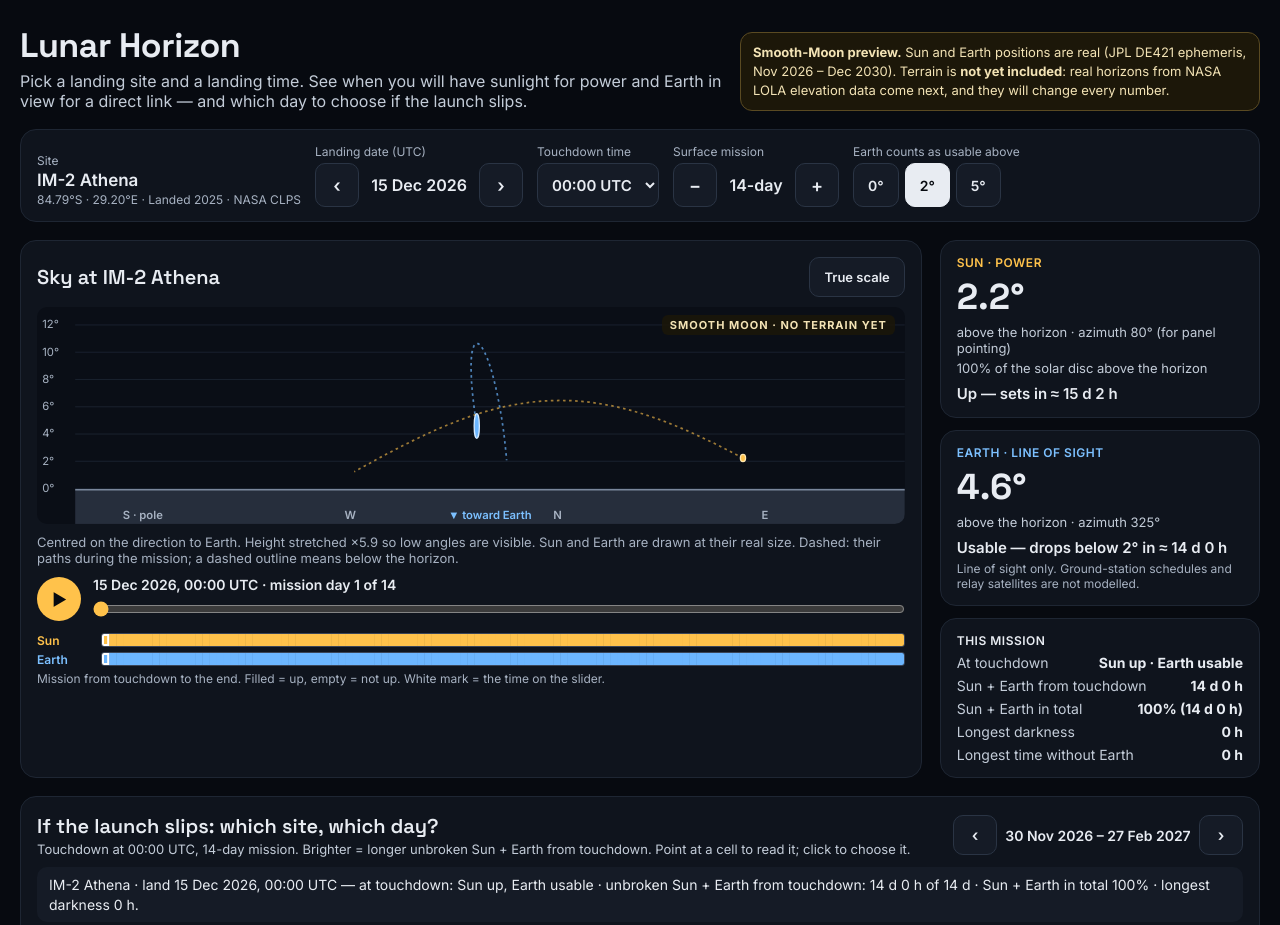
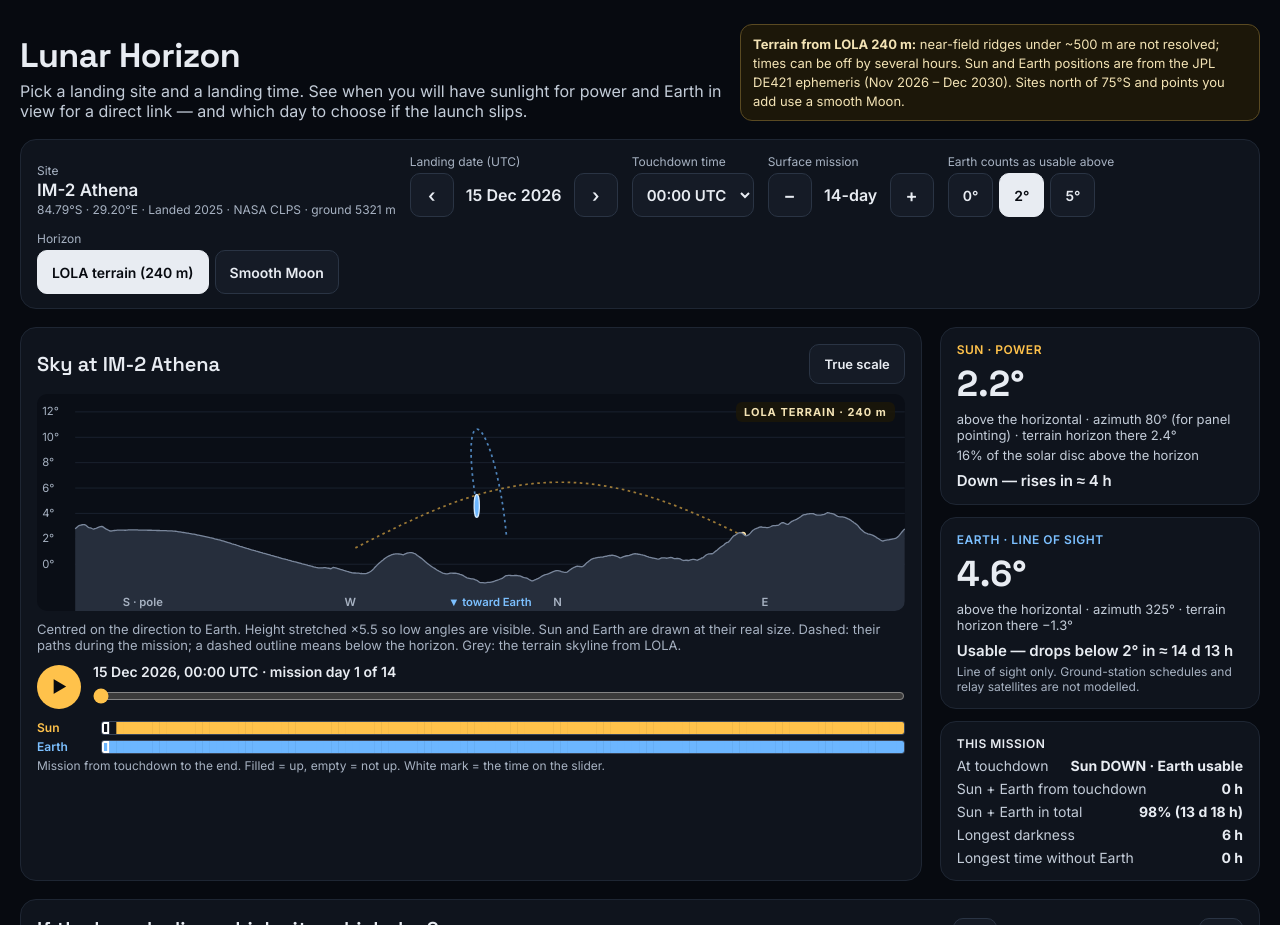
Before and after one commit to Mehrafruz/lunar-horizon, a plain HTML site: page docs/index.html in a window 1280 px wide. Shown: the top 925 px of the page. Drawn offline with Linux system fonts and the light colour scheme.

Commit message:
Use LOLA terrain on the page (step 4); add README
- Toggle "LOLA terrain (240 m) / Smooth Moon"; terrain is the default where a mask exists
- Sky view draws the terrain skyline; calendar, overview, readouts and mission summary use the masks
- Sites without a mask are marked "smooth Moon"
- Notice and "not modelled" texts updated for terrain
- README: what it does, live URL, pipeline, Horizons table, terrain method, limits, Use of AI, References

Co-Authored-By: Claude <noreply@anthropic.com>

```diff
--- a/docs/app.js
+++ b/docs/app.js
@@ -1,7 +1,7 @@
 // Written with assistance from Claude Code (Anthropic).
 // Lunar Horizon — page logic, ported from reference/prototype-v2.dc.html.
 // All geometry comes from sky-core.js; this file only does state, caching and drawing.
-import { SUN_R, discFrac, dip, computeSite, scoreTable, landingScore, hoursToCrossing, longestRun } from './sky-core.js';
+import { SUN_R, discFrac, dip, maskAt, computeSite, scoreTable, landingScore, hoursToCrossing, longestRun } from './sky-core.js';
 
 const H_OBS_M = 2;                     // panel/antenna height above the ground
 const DIP = dip(H_OBS_M / 1000);       // smooth-Moon horizon for that observer
@@ -18,17 +18,23 @@ const pad2 = (n) => String(n).padStart(2, '0');
 let E, N, STEP_H, SPD, START;
 let SITES = [];
 const custom = [];
-const st = { siteId: 'im2', day: 30, ws: null, hourIdx: 0, dur: 14, thr: 2, trueScale: false, t: 0, hover: null };
+const st = { siteId: 'im2', day: 30, ws: null, hourIdx: 0, dur: 14, thr: 2, trueScale: false, terrain: true, t: 0, hover: null };
 let timer = null;
 
 // ---------- caches ----------
 const seriesCache = new Map(), tableCache = new Map();
-const siteKey = (s) => s.lat.toFixed(4) + ',' + s.lon.toFixed(4);
+// A site uses its LOLA horizon mask when the terrain toggle is on and sites.json has one (south of 75°S).
+const useMask = (s) => st.terrain && !!s.mask_deg;
+const siteKey = (s) => s.lat.toFixed(4) + ',' + s.lon.toFixed(4) + (useMask(s) ? '|lola' : '');
 function series(s) {
   const k = siteKey(s);
-  // Smooth Moon only until step 4: sites.json already carries LOLA masks, but the page does not use them yet.
-  if (!seriesCache.has(k)) seriesCache.set(k, computeSite(E, { lat: s.lat, lon: s.lon }, H_OBS_M));
+  if (!seriesCache.has(k)) seriesCache.set(k, computeSite(E, useMask(s) ? s : { lat: s.lat, lon: s.lon }, H_OBS_M));
   return seriesCache.get(k);
+}
+const rangeCache = new Map();
+function maskRange(s) {
+  if (!rangeCache.has(s.id)) rangeCache.set(s.id, s.mask_deg.reduce((r, v) => [Math.min(r[0], v), Math.max(r[1], v)], [Infinity, -Infinity]));
+  return rangeCache.get(s.id);
 }
 function table(s, thr) {
   const k = siteKey(s) + '|' + thr;
@@ -101,7 +107,9 @@ function ring(ctx, x, y, w, h, inset, color) {
 function renderControls() {
   const s = curSite(), L0 = Lidx(st.day);
   $('siteName').textContent = s.name;
-  $('siteCoords').textContent = Math.abs(s.lat).toFixed(2) + '°' + (s.lat < 0 ? 'S' : 'N') + ' · ' + Math.abs(s.lon).toFixed(2) + '°' + (s.lon >= 0 ? 'E' : 'W') + ' · ' + s.tag;
+  $('siteCoords').textContent = Math.abs(s.lat).toFixed(2) + '°' + (s.lat < 0 ? 'S' : 'N') + ' · ' + Math.abs(s.lon).toFixed(2) + '°' + (s.lon >= 0 ? 'E' : 'W') + ' · ' + s.tag + (useMask(s) ? ' · ground ' + Math.round(s.h0_m) + ' m' : '');
+  for (const b of $('hzOpts').children) b.setAttribute('aria-pressed', String((b.dataset.v === 'lola') === st.terrain));
+  $('badge').textContent = useMask(s) ? 'LOLA TERRAIN · 240 m' : (st.terrain ? 'SMOOTH MOON · NO TERRAIN DATA HERE' : 'SMOOTH MOON');
   $('landingDate').textContent = dLabel(L0);
   $('dayPrev').disabled = st.day <= 0; $('dayNext').disabled = st.day >= lastDay();
   $('hourSel').value = String(st.hourIdx);
@@ -118,7 +126,7 @@ function renderControls() {
 let calKey = '', ovKey = '';
 function renderCalendar(force) {
   const sites = allSites(), s = curSite();
-  const key = [st.ws, st.day, s.id, st.thr, st.hourIdx, st.dur, sites.length].join('|');
+  const key = [st.ws, st.day, s.id, st.thr, st.hourIdx, st.dur, sites.length, st.terrain].join('|');
   if (!force && key === calKey) return;
   calKey = key;
 
@@ -131,7 +139,7 @@ function renderCalendar(force) {
     const b = document.createElement('button');
     b.type = 'button'; b.tabIndex = -1; b.className = 'site-btn' + (x.id === s.id ? ' sel' : '');
     b.innerHTML = '<span class="n"></span><span class="t"></span>';
-    b.firstChild.textContent = x.name; b.lastChild.textContent = x.tag;
+    b.firstChild.textContent = x.name; b.lastChild.textContent = x.tag + (st.terrain && !x.mask_deg ? ' · smooth Moon' : '');
     b.addEventListener('click', () => set({ siteId: x.id, t: 0 }));
     return b;
   }));
@@ -170,7 +178,7 @@ function drawCalendar() {
 // Week overview for the selected site (best touchdown in each week), cached per site/scenario.
 let ovVals = [];
 function renderOverview(force) {
-  const s = curSite(), key = [s.id, st.thr, st.hourIdx, st.dur].join('|');
+  const s = curSite(), key = [s.id, st.thr, st.hourIdx, st.dur, st.terrain].join('|');
   if (force || key !== ovKey) {
     ovKey = key;
     const weeks = Math.floor((lastDay() + 1) / 7);
@@ -180,7 +188,7 @@ function renderOverview(force) {
     while (w < weeks) {
       const y0 = dateAt(w * 7 * SPD).getUTCFullYear(); let m = 0;
       while (w + m < weeks && dateAt((w + m) * 7 * SPD).getUTCFullYear() === y0) m++;
-      yt.push('<span style="left:' + (w / weeks * 100) + '%;width:' + (m / weeks * 100) + '%">' + (m >= 6 ? y0 : '') + '</span>');
+      yt.push('<span style="left:' + (w / weeks * 100) + '%;width:' + (m / weeks * 100) + '%">' + (m >= 10 ? y0 : '') + '</span>');
       w += m;
     }
     $('yearTicks').innerHTML = yt.join('');
@@ -224,8 +232,10 @@ function renderNow() {
     if (S.sEl[q] > -2) hi = Math.max(hi, S.sEl[q] + 0.6);
     if (S.eEl[q] > -2) hi = Math.max(hi, S.eEl[q] + S.eR[q] + 0.4);
   }
+  const mask = useMask(s) ? s.mask_deg : null;
+  if (mask) { const [mMin, mMax] = maskRange(s); lo = Math.min(lo, mMin - 0.5); hi = Math.max(hi, mMax + 0.5); }
   let vy, ex;
-  if (st.trueScale) { vy = pxDeg; ex = 1; lo = -2; } else { vy = Math.min(14 * pxDeg, 205 / (hi - lo)); ex = vy / pxDeg; }
+  if (st.trueScale) { vy = pxDeg; ex = 1; lo = Math.min(lo, -2); } else { vy = Math.min(14 * pxDeg, 205 / (hi - lo)); ex = vy / pxDeg; }
   const Y = (el) => 225 - (el - lo) * vy;
   const Xa = (az) => X0 + (wrapRel(az, centre) + 180) * pxDeg;
   // Mission paths, broken where they cross the ±180° seam of the panorama.
@@ -256,9 +266,17 @@ function renderNow() {
   const earth = 'cx="' + Xa(S.eAz[iNow]).toFixed(1) + '" cy="' + Math.max(4, Y(S.eEl[iNow])).toFixed(1) + '" rx="' + rx(S.eR[iNow]) + '" ry="' + ry(S.eR[iNow]) + '"';
   if (earthUp) svg.push('<ellipse ' + earth + ' fill="#6CB6FF" stroke="#D4EAFF" stroke-width="1.5"/>');
   if (sunUp) svg.push('<ellipse ' + sun + ' fill="#FFC24B" stroke="#FFE7B0" stroke-width="1.5"/>');
-  const groundY = Math.min(240, Y(DIP));
-  svg.push('<rect x="44" y="' + groundY.toFixed(1) + '" width="956" height="' + (250 - groundY).toFixed(1) + '" fill="#262E3C"/>');
-  svg.push('<line x1="44" x2="1000" y1="' + groundY.toFixed(1) + '" y2="' + groundY.toFixed(1) + '" stroke="#7A879C" stroke-width="1.5"/>');
+  if (mask) {
+    // Terrain skyline from the LOLA mask, every 0.5° across the panorama.
+    const pts = [];
+    for (let k = 0; k <= 720; k++) pts.push((X0 + k * 0.5 * pxDeg).toFixed(1) + ',' + Math.min(249, Y(maskAt(mask, centre - 180 + k * 0.5))).toFixed(1));
+    svg.push('<polygon points="44,250 ' + pts.join(' ') + ' 1000,250" fill="#262E3C"/>');
+    svg.push('<polyline points="' + pts.join(' ') + '" fill="none" stroke="#7A879C" stroke-width="1.5" stroke-linejoin="round"/>');
+  } else {
+    const groundY = Math.min(240, Y(DIP));
+    svg.push('<rect x="44" y="' + groundY.toFixed(1) + '" width="956" height="' + (250 - groundY).toFixed(1) + '" fill="#262E3C"/>');
+    svg.push('<line x1="44" x2="1000" y1="' + groundY.toFixed(1) + '" y2="' + groundY.toFixed(1) + '" stroke="#7A879C" stroke-width="1.5"/>');
+  }
   if (!earthUp) svg.push('<ellipse ' + earth + ' fill="none" stroke="#6CB6FF" stroke-width="1.5" stroke-dasharray="3 3"/>');
   if (!sunUp) svg.push('<ellipse ' + sun + ' fill="none" stroke="#FFC24B" stroke-width="1.5" stroke-dasharray="3 3"/>');
   const compass = [[0, s.lat > 0 && polar ? 'N · pole' : 'N'], [90, 'E'], [180, s.lat < 0 ? 'S · pole' : 'S'], [270, 'W']]
@@ -268,24 +286,27 @@ function renderNow() {
   for (const [x, l, fill] of compass) svg.push('<text x="' + x.toFixed(1) + '" y="244" fill="' + fill + '" font-size="13" font-weight="600" font-family="Inter" text-anchor="middle">' + l + '</text>');
   $('sky').innerHTML = svg.join('');
 
+  const ref = mask ? 'horizontal' : 'horizon';
+  const hzThere = (el, clr) => mask ? ' · terrain horizon there ' + fmtDeg(el - clr) : '';
   const when = (h) => h === null ? 'no change before Dec 2030 (end of data)' : 'in ≈ ' + fmtH(h);
   const sCross = hoursToCrossing(S.sClr, 0, iNow, STEP_H), eCross = hoursToCrossing(S.eClr, thr, iNow, STEP_H);
   const sunState = sClr >= 0 ? 'Up — sets ' + when(sCross) : 'Down — rises ' + when(sCross);
   const earthState = eClr >= thr ? 'Usable — drops below ' + thr + '° ' + when(eCross)
-    : (S.eEl[iNow] > DIP ? 'Too low (under ' + thr + '°) — usable ' + when(eCross) : 'Below the horizon — usable ' + when(eCross));
-  $('sky').setAttribute('aria-label', 'Sky at ' + s.name + ' on ' + dtLabel(iNow) + '. Sun ' + S.sEl[iNow].toFixed(1) + ' degrees above the horizon, ' + sunState + '. Earth ' + S.eEl[iNow].toFixed(1) + ' degrees, ' + earthState + '.');
+    : (eClr > 0 ? 'Too low (under ' + thr + '°) — usable ' + when(eCross) : 'Below the horizon — usable ' + when(eCross));
+  $('sky').setAttribute('aria-label', 'Sky at ' + s.name + ' on ' + dtLabel(iNow) + '. Sun ' + S.sEl[iNow].toFixed(1) + ' degrees above the ' + ref + ', ' + sunState + '. Earth ' + S.eEl[iNow].toFixed(1) + ' degrees, ' + earthState + '.');
   $('panoNote').textContent = (polar ? 'Centred on the direction to Earth. ' : 'Centred on ' + (s.lat < 0 ? 'south' : 'north') + '. ') +
     (st.trueScale ? 'True scale: 1° up is as tall as 1° across.' : (ex > 1.05 ? 'Height stretched ×' + ex.toFixed(1) + ' so low angles are visible.' : 'Height shown at about true scale.')) +
-    ' Sun and Earth are drawn at their real size. Dashed: their paths during the mission; a dashed outline means below the horizon.';
+    ' Sun and Earth are drawn at their real size. Dashed: their paths during the mission; a dashed outline means below the horizon.' +
+    (mask ? ' Grey: the terrain skyline from LOLA.' : '');
   $('nowLabel').textContent = dtLabel(iNow) + ' · mission day ' + (Math.floor(tt / SPD) + 1) + ' of ' + st.dur;
   $('tSlider').value = String(tt);
 
   $('sunEl').textContent = fmtDeg(S.sEl[iNow]);
-  $('sunAz').textContent = Math.round(S.sAz[iNow]) + '°';
+  $('sunSub').textContent = 'above the ' + ref + ' · azimuth ' + Math.round(S.sAz[iNow]) + '° (for panel pointing)' + hzThere(S.sEl[iNow], sClr);
   $('sunDisc').textContent = Math.round(discFrac(sClr, SUN_R) * 100) + '%';
   $('sunState').textContent = sunState;
   $('earthEl').textContent = fmtDeg(S.eEl[iNow]);
-  $('earthAz').textContent = Math.round(S.eAz[iNow]) + '°';
+  $('earthSub').textContent = 'above the ' + ref + ' · azimuth ' + Math.round(S.eAz[iNow]) + '°' + hzThere(S.eEl[iNow], eClr);
   $('earthState').textContent = earthState;
 
   drawLane($('laneSun'), (j) => S.sClr[j] >= 0, '#FFC24B');
@@ -345,6 +366,7 @@ function bind() {
   $('durInc').addEventListener('click', () => set({ dur: Math.min(30, st.dur + 1), t: 0 }));
   $('hourSel').addEventListener('change', (e) => set({ hourIdx: Number(e.target.value), t: 0 }));
   $('scaleBtn').addEventListener('click', () => set({ trueScale: !st.trueScale }));
+  for (const b of $('hzOpts').children) b.addEventListener('click', () => set({ terrain: b.dataset.v === 'lola' }));
   $('wsPrev').addEventListener('click', () => set({ ws: st.ws - 30 }));
   $('wsNext').addEventListener('click', () => set({ ws: st.ws + 30 }));
   $('tSlider').addEventListener('input', (e) => { st.t = Number(e.target.value); renderNow(); });
--- a/docs/index.html
+++ b/docs/index.html
@@ -21,7 +21,7 @@
       <p>Pick a landing site and a landing time. See when you will have sunlight for power and Earth in view for a direct link — and which day to choose if the launch slips.</p>
     </div>
     <div class="notice">
-      <b>Smooth-Moon preview.</b> Sun and Earth positions are real (JPL DE421 ephemeris, Nov 2026 – Dec 2030). Terrain is <b>not yet included</b>: real horizons from NASA LOLA elevation data come next, and they will change every number.
+      <b>Terrain from LOLA 240 m:</b> near-field ridges under ~500 m are not resolved; times can be off by several hours. Sun and Earth positions are from the JPL DE421 ephemeris (Nov 2026 – Dec 2030). Sites north of 75°S and points you add use a smooth Moon.
     </div>
   </header>
 
@@ -55,6 +55,13 @@
       <span class="lbl">Earth counts as usable above</span>
       <div class="stepper" id="thrOpts"></div>
     </div>
+    <div class="field">
+      <span class="lbl">Horizon</span>
+      <div class="stepper" id="hzOpts">
+        <button type="button" class="btn opt" data-v="lola" aria-pressed="true">LOLA terrain (240 m)</button>
+        <button type="button" class="btn opt" data-v="smooth" aria-pressed="false">Smooth Moon</button>
+      </div>
+    </div>
   </section>
 
   <p class="error" role="alert" id="error" hidden></p>
@@ -67,7 +74,7 @@
       </div>
       <div class="sky-wrap">
         <svg id="sky" viewBox="0 0 1000 250" role="img" aria-label="Loading"></svg>
-        <span class="badge">SMOOTH MOON · NO TERRAIN YET</span>
+        <span class="badge" id="badge"></span>
       </div>
       <p class="note" id="panoNote"></p>
       <div class="play-row">
@@ -88,14 +95,14 @@
       <div class="card ro">
         <span class="ro-kicker sun">SUN · POWER</span>
         <span class="big" id="sunEl">—</span>
-        <span class="sub">above the horizon · azimuth <span id="sunAz">—</span> (for panel pointing)</span>
+        <span class="sub" id="sunSub">—</span>
         <span class="sub"><span id="sunDisc">—</span> of the solar disc above the horizon</span>
         <span class="state" id="sunState"></span>
       </div>
       <div class="card ro">
         <span class="ro-kicker earth">EARTH · LINE OF SIGHT</span>
         <span class="big" id="earthEl">—</span>
-        <span class="sub">above the horizon · azimuth <span id="earthAz">—</span></span>
+        <span class="sub" id="earthSub">—</span>
         <span class="state" id="earthState"></span>
         <span class="hint">Line of sight only. Ground-station schedules and relay satellites are not modelled.</span>
       </div>
@@ -157,9 +164,10 @@
     <div class="col prose">
       <h2>Sources and tools</h2>
       <span><a href="https://ssd.jpl.nasa.gov/horizons/">JPL Horizons</a> — reference for Sun and Earth positions. <a href="https://quickmap.lroc.asu.edu/">LROC Quickmap</a> — maps and average illumination for any site. <a href="https://trek.nasa.gov/moon/">NASA Moon Trek</a> — 3D terrain. <a href="https://www.asc-csa.gc.ca/eng/astronomy/moon-exploration/">CSA Moon exploration</a> — Canada's lunar missions.</span>
+      <span>Terrain: <a href="https://imbrium.mit.edu/DATA/LOLA_GDR/POLAR/IMG/">NASA LRO LOLA polar elevation model</a> (LDEM_75S_240M). For each site south of 75°S we computed the skyline in 1440 directions, 2 m above the ground.</span>
       <span>What this page adds: a site × landing-date calendar that answers “the launch slipped — where and when now?” in one view.</span>
       <span>Sites: IM-1, IM-2, Chandrayaan-3, Apollo 11 from LROC landing-site images. Artemis regions are 15 × 15 km; NASA has not published centre points, so each point here is one we picked inside the region.</span>
-      <span><b>Use of AI:</b> this page, its calculation code and the ephemeris script were written with Claude (Anthropic) during the hackathon. Site coordinates were researched with AI help and checked against LROC. Design choices were reviewed with AI critiques.</span>
+      <span><b>Use of AI:</b> this page, its calculation code, the ephemeris script and the terrain script were written with Claude (Anthropic) during the hackathon. Site coordinates were researched with AI help and checked against LROC. Design choices were reviewed with AI critiques.</span>
     </div>
   </section>
 
@@ -172,12 +180,12 @@
         <div class="field"><label class="lbl" for="cLon">Longitude ° (east +)</label><input id="cLon" type="text" inputmode="decimal" class="inp" style="width:130px"></div>
         <button type="submit" class="btn-light">Add</button>
       </form>
-      <span class="hint" id="cMsg">Any point on the Moon, for example an Apollo site. It joins the calendar and the sky view.</span>
+      <span class="hint" id="cMsg">Any point on the Moon, for example an Apollo site. It joins the calendar and the sky view, on a smooth Moon (no terrain).</span>
     </section>
     <section class="card why" aria-label="Why it matters">
       <div><b>Why is the Sun so low?</b><span>The Moon's axis is tilted only 1.5°. At 84°S the Sun never rises more than about 8°, and closer to the pole even less. Press “True scale” to see how flat that is.</span></div>
       <div><b>Why does Earth move?</b><span>Earth stays in almost the same part of the sky, but the Moon's wobble (libration) swings it about 7° up, down and sideways every month. Near the pole that is enough to drop it below the horizon.</span></div>
-      <div><b>What is not modelled yet</b><span>Terrain (next step: horizons from NASA LOLA data), ground-station schedules and relays. The Sun counts as up when its centre is above the horizon — then half of its disc is visible.</span></div>
+      <div><b>What is not modelled</b><span>Terrain finer than 240 m and terrain north of 75°S; ground-station schedules and relays. The Sun counts as up when its centre is above the horizon — then half of its disc is visible.</span></div>
     </section>
   </div>
 
```
Also changed, not shown: 1 other file.
